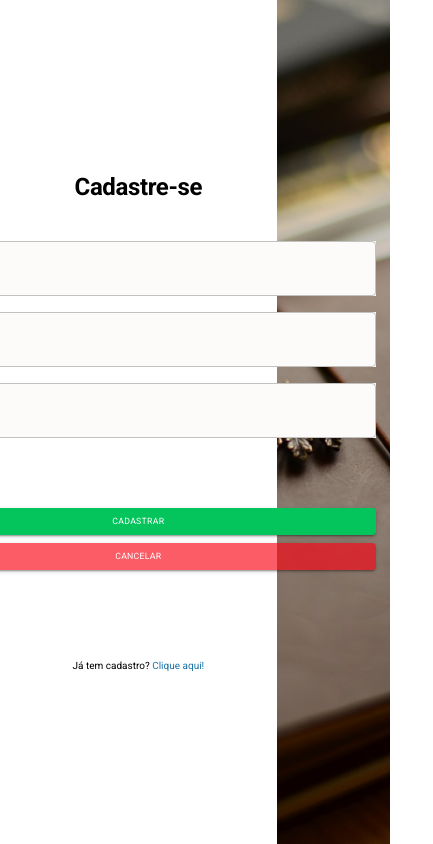
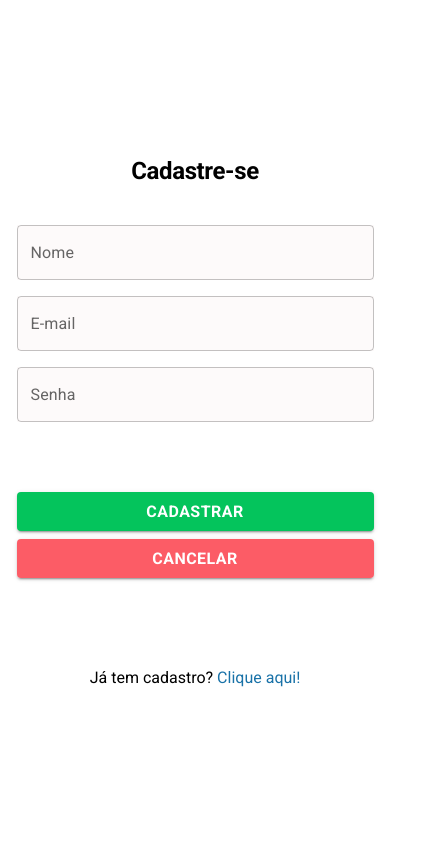
Before and after one commit to dev-peu/Kontacts-responsivo, a React app in the folder kontacts/: page /cadastro in a window 390 px wide. Shown: the whole page, 433 px wide, since content can reach past the window. Built offline with nearby package versions, Linux system fonts and the light colour scheme.

Commit message:
página de cadastrar responsiva

```diff
--- a/kontacts/src/index.css
+++ b/kontacts/src/index.css
@@ -7,6 +7,7 @@ html {
   padding: 0;
   box-sizing: border-box;
   font-family: "Roboto", sans-serif;
+  font-size: 1.6rem;
 
   --background-input-1: #fdfafa;
   --background-button-1: #04c45c;
@@ -31,6 +32,10 @@ html {
   width: 100%;
 }
 
+.container span {
+  font-size: 1.6rem;
+}
+
 .container label {
   font-size: 1.6rem;
 }
@@ -44,6 +49,15 @@ html {
   background-color: var(--background-input-1);
 }
 
+.container button {
+  width: 100%;
+  padding: 16px 0;
+
+  font-size: 1.6rem;
+  font-weight: 700;
+  line-height: 1.9rem;
+}
+
 .container .modal-container button {
   font-weight: 700;
   font-size: 1.6rem;
--- a/kontacts/src/pages/Register/styles.css
+++ b/kontacts/src/pages/Register/styles.css
@@ -8,29 +8,37 @@
 }
 
 .register .form-title {
-  font-size: 24px;
+  font-size: 2.4rem;
   font-weight: 700;
-  line-height: 28px;
+  line-height: 2.8rem;
 
   margin-bottom: 40px;
 }
 
 .register form {
-  width: 476px;
+  width: 47.6rem;
   display: flex;
   flex-direction: column;
 }
 
 .register .inputs {
-  gap: 16px;
-  margin-bottom: 70px;
+  gap: 1.6rem;
+  margin-bottom: 7rem;
 }
 
 .register .buttons {
-  gap: 8px;
+  gap: 0.8rem;
   display: flex;
-  margin-bottom: 90px;
+  margin-bottom: 9rem;
   flex-direction: column;
+}
+
+.register button {
+  font-weight: 700;
+  font-size: 1.6rem;
+  line-height: 1.9rem;
+
+  padding: 1rem;
 }
 
 .register .buttons .submit {
@@ -64,3 +72,30 @@
   background-repeat: no-repeat;
   background-image: url("../../assets/img/aside-register.png");
 }
+
+@media (max-width: 768px) {
+  .container .aside-image {
+    display: none;
+  }
+
+  form {
+    display: flex;
+    flex-direction: column;
+    align-items: center;
+    justify-content: center;
+  }
+
+  .container {
+    display: flex;
+    justify-content: center;
+    align-items: center;
+  }
+
+  .content .inputs {
+    width: 75%;
+  }
+
+  .content .buttons {
+    width: 75%;
+  }
+}
```
